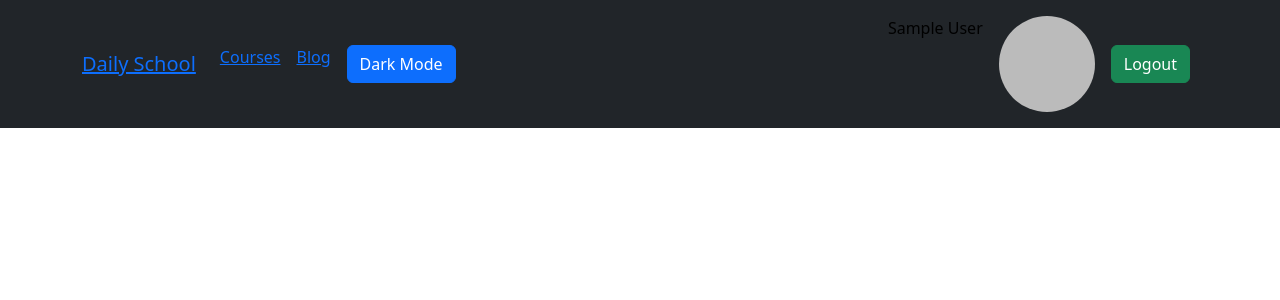
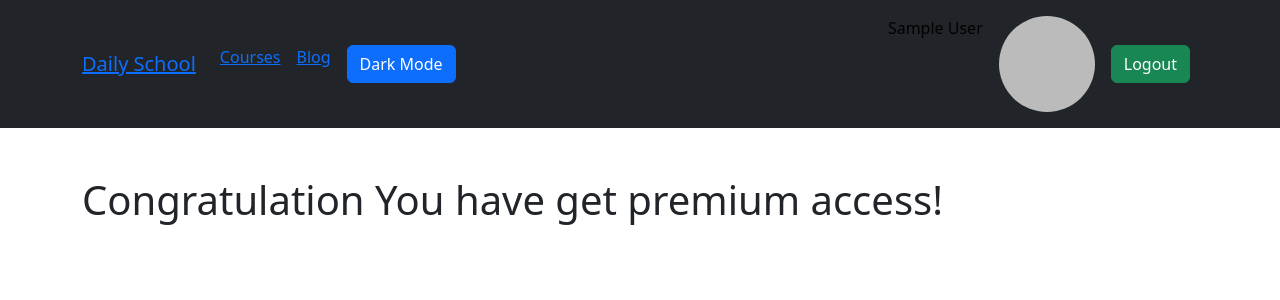
Before and after one commit to Iftekharshovon01/daily-school_client, a React (Create React App) app: page /premium in a window 1280 px wide. Shown: the top 300 px of the page. Built offline with nearby package versions, Linux system fonts and the light colour scheme; no server answers; sample sign-in values are in the browser's storage.

Commit message:
Gate Prmium  page update

```diff
--- a/src/Pages/GetPremium/GetPremium.js
+++ b/src/Pages/GetPremium/GetPremium.js
@@ -3,7 +3,7 @@ import React from 'react';
 const GetPremium = () => {
     return (
         <div>
-
+            <h1>Congratulation You have get premium access!</h1>
         </div>
     );
 };
```
